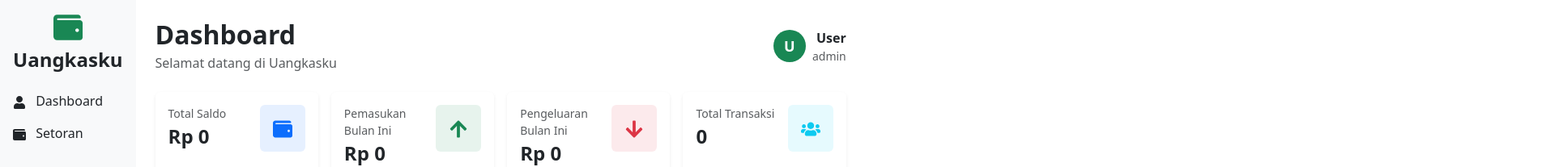
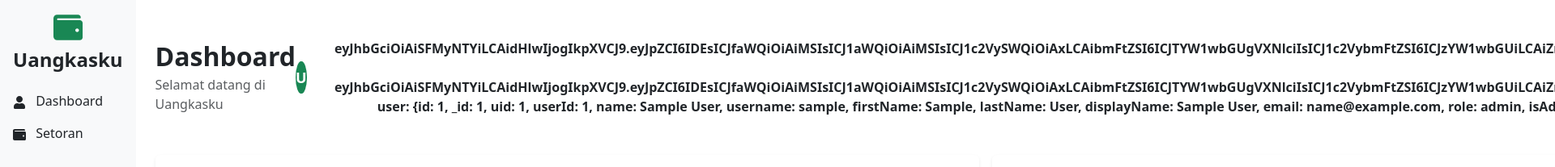
Before and after one commit to rayshlarl/uangkasku, a React app in the folder apps/frontend/: page /dashboard in a window 1280 px wide. Shown: the top 207 px of the page at 81% size, 1920 px wide, since content can reach past the window. Built offline with nearby package versions, Linux system fonts and the light colour scheme; no server answers; sample sign-in values are in the browser's storage; the HTML template or start-up script is replaced by a standard one.

Commit message:
setup the user localstorage

```diff
--- a/apps/frontend/src/components/Dashboard.jsx
+++ b/apps/frontend/src/components/Dashboard.jsx
@@ -14,7 +14,15 @@
   const [loading, setLoading] = useState(false);
   const [error, setError] = useState("");
   const [showProfile, setShowProfile] = useState(false);
-  const user = JSON.parse(localStorage.getItem("user") || "{}");
+  const user = (localStorage.getItem("user") || "{}").replaceAll('"', "");
+  const role = (localStorage.getItem("userRole") || "KARYAWAN").replaceAll(
+    '"',
+    ""
+  );
+  const email = (localStorage.getItem("email") || "user@mail.com").replaceAll(
+    '"',
+    ""
+  );
 
   const formatRupiah = (amount) => {
     return new Intl.NumberFormat("id-ID", {
@@ -83,7 +91,7 @@
             {user.nama?.[0] || "U"}
           </div>
           <div className="d-none d-md-block text-end">
-            <div className="fw-semibold">{user.nama || "User"}</div>
+            <div className="fw-semibold">{user || "User"}</div>
             <div className="small text-muted">{user.role || ""}</div>
           </div>
         </div>
@@ -106,9 +114,9 @@
             >
               {user.nama?.[0] || "U"}
             </div>
-            <div className="fw-bold fs-5">{user.nama || "User"}</div>
-            <div className="text-muted small">{user.email || "-"}</div>
-            <div className="badge bg-secondary mt-2">{user.role || "-"}</div>
+            <div className="fw-bold fs-5">{user || "User"}</div>
+            <div className="text-muted small">{email || "-"}</div>
+            <div className="badge bg-secondary mt-2">{role || "-"}</div>
           </div>
         </Modal.Body>
         <Modal.Footer>
```
